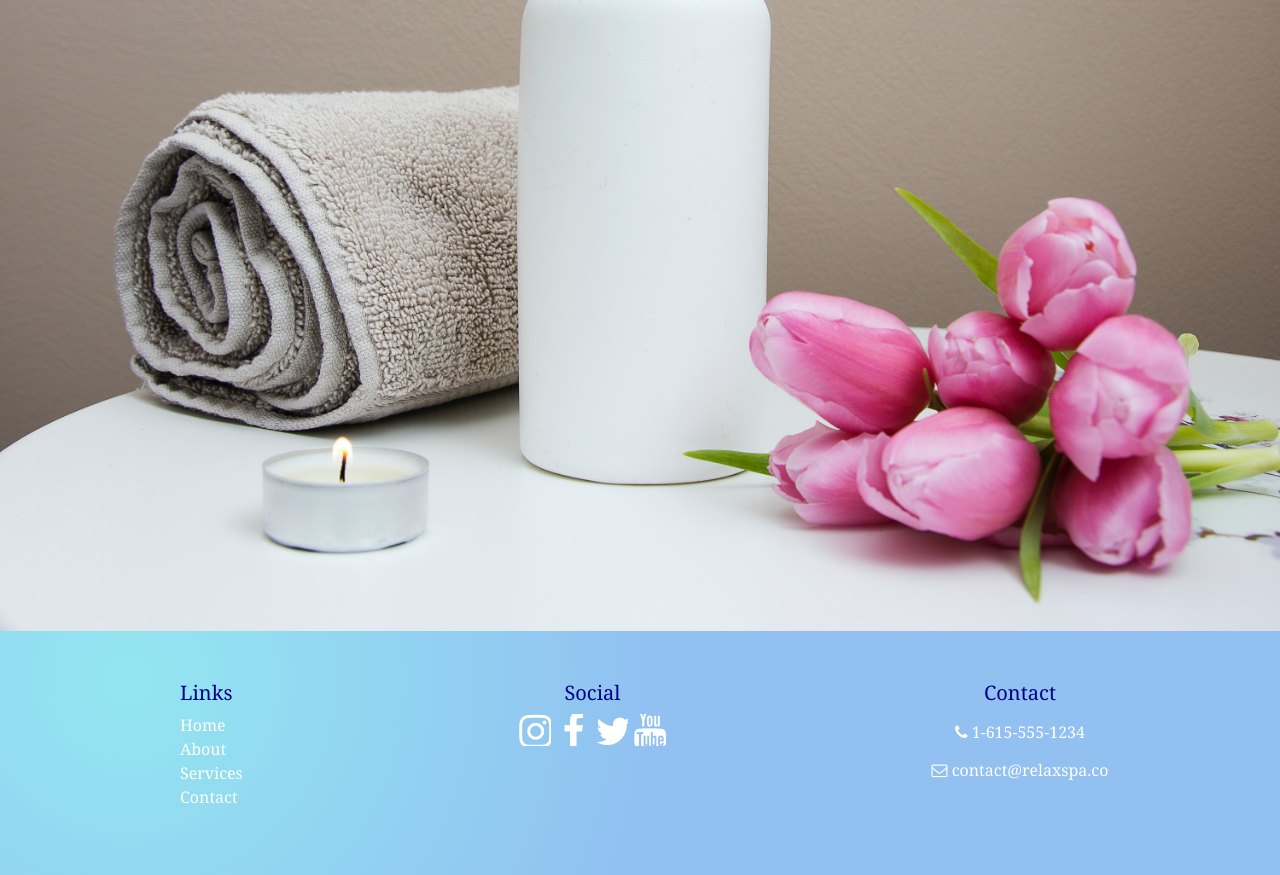
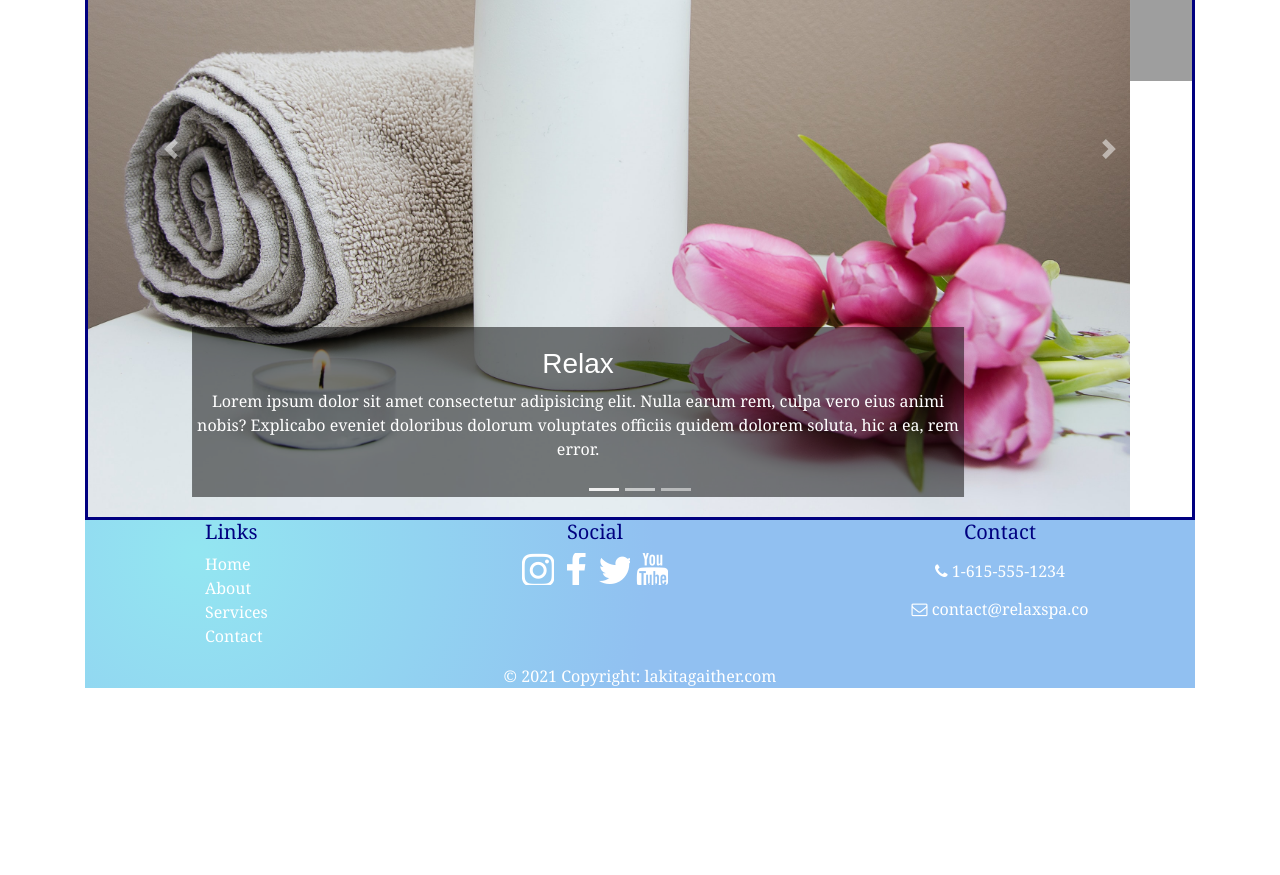
Before and after one commit to KitaGaither/RelaxationSpa, a website: page index.html in a window 1280 px wide. Shown: the part 540-1415 px from the top of the page. After the commit the page ends 1228 px from the top, so only its background shows below. Drawn offline with nearby package versions, Linux system fonts and the light colour scheme; grey boxes are pictures that could not be loaded.

Commit message:
Carousel

```diff
--- a/css/styles.css
+++ b/css/styles.css
@@ -21,9 +21,7 @@ h2  {
 .site-footer {
     background-image: radial-gradient( circle farthest-corner at 10% 20%,  rgba(147,230,241,1) 0%, rgba(145,192,241,1) 45.5% );
     color: navy;
-    padding: 50px 0;
-    margin-top: 0px;
-    margin-bottom: 0;
+
 }
 
 .navbar {
@@ -56,3 +54,15 @@ li a {
 h2 {
     padding-top: 20px;
 }
+
+.carousel-caption {
+    background-color: rgba(0, 0, 0, 0.5);
+}
+
+.carousel {
+    border: solid navy;
+}
+
+.copyRightLink {
+    color: white;
+}
--- a/index.html
+++ b/index.html
@@ -1,6 +1,6 @@
 <!DOCTYPE html>
 <html lang="en">
-
+<!-- Head -->
 <head>
   <!-- Required meta tags always come first -->
   <meta charset="utf-8" />
@@ -12,16 +12,17 @@
   <link rel="stylesheet" href="node_modules/bootstrap/dist/css/bootstrap.min.css" />
   <link rel="stylesheet" href="css/styles.css" />
 
-  <title>Relaxation Spa</title>
+  <title>Relaxation Spa Baby</title>
 </head>
-
+<!-- Body -->
 <body>
+  <!-- Header -->
   <header class="jumbotron jumbotron-fluid">
     <h1>Relaxation Spa</h1>
     <h6>SPIRIT | MIND | BODY</h6>
     <p class="text-center">Ask about our specials!</p>
   </header>
-
+<!-- Navbar -->
   <nav class="navbar navbar-expand-sm navbar-dark sticky-top">
     <button class="navbar-toggler ml-auto" type="button" data-toggle="collapse" data-target="#nucampNavbar">
       <span class="navbar-toggler-icon"></span>
@@ -33,7 +34,7 @@
       <li class="nav-item"><a class="nav-link" href="contact.html">Contact</a></li>
     </ul>
   </nav>
-
+  <!-- White part under navbar -->
   <div class="container">
     <div class="row">
       <div class="col-xs-2 col-sm-8 col-lg-12">
@@ -41,19 +42,66 @@
       </div>
     </div>
   </div>
+ <!-- Carousel -->
+ <div class="container">
+  <div class="row row-content">
+      <div class="col">
+          <div id="homeCarousel" class="carousel slide" data-ride="carousel">
+<!-- Carousel Indicators-->
+              <ol class="carousel-indicators">
+                  <li data-target="#homeCarousel" data-slide-to="0" class="active"></li>
+                  <li data-target="#homeCarousel" data-slide-to="1"></li>
+                  <li data-target="#homeCarousel" data-slide-to="2"></li>
+              </ol>
+<!-- Carousel Images and captions-->
+              <div class="carousel-inner">
+                  <div class="carousel-item active">
+                      <img class="d-block img-fluid width: 100% height: auto" src="images/camille-brodard-VxAwTeiqDao-unsplash (1).jpg" alt="Towel, candle,lotion and pink flower" />
+                      <div class="carousel-caption">
+                          <h3>Relax</h3>
+                          <p class="d-none d-sm-block">Lorem ipsum dolor sit amet consectetur adipisicing elit. Nulla earum rem, culpa vero eius animi nobis? Explicabo eveniet doloribus dolorum voluptates officiis quidem dolorem soluta, hic a ea, rem error.</p>
+                      </div>
+                  </div>
 
-<img class="img-fluid" src="/images/camille-brodard-VxAwTeiqDao-unsplash (1).jpg" alt="">
+                  <div class="carousel-item">
+                      <img class="d-block img-fluid max-width: 100% height: auto" src="images/engin-akyurt-ZbzYDboN7fg-unsplash (1).jpg" alt="Woman with hot stones on her back" />
+                      <div class="carousel-caption">
+                          <h3>Hot Stone Massages</h3>
+                          <p class="d-none d-sm-block">Lorem ipsum dolor sit, amet consectetur adipisicing elit. Eveniet dolores, illo iusto dolor alias eos, tenetur est veniam totam nesciunt suscipit et reprehenderit rem similique. Fuga magni eum suscipit ad.</p>
+                      </div>
+                  </div>
 
-<footer class="site-footer">
+                  <div class="carousel-item">
+                      <img class="d-block img-fluid max-width: 100% height: auto" src="images/rune-enstad-qeuJczNo54w-unsplash.jpg" alt="foot bath" />
+                      <div class="carousel-caption">
+                          <h3>Warm Foot Baths</h3>
+                          <p class="d-none d-sm-block">Lorem ipsum dolor sit amet consectetur, adipisicing elit. Culpa doloribus, natus sapiente iusto perferendis voluptatibus. Inventore excepturi ad, vero reiciendis perspiciatis odit commodi delectus esse aliquid at in sed! Exercitationem!</p>
+                      </div>
+                  </div>
+              </div>
+<!-- Carousel Indicators -->
+              <a class="carousel-control-prev" href="#homeCarousel" role="button" data-slide="prev">
+                  <span class="carousel-control-prev-icon"></span>
+                  <span class="sr-only">Previous</span>
+              </a>
+              <a class="carousel-control-next" href="#homeCarousel" role="button" data-slide="next">
+                  <span class="carousel-control-next-icon"></span>
+                  <span class="sr-only">Next</span>
+              </a>
+          </div>
+      </div>
+  </div>
+<!-- Footer -->
+<footer class="site-footer container-fluid">
     <div class="container">
       <div class="row">
         <div class="col-4 col-sm-2 offset-1">
           <h5>Links</h5>
           <ul class="list-unstyled">
-            <li><a href="#">Home</a></li>
+            <li><a href="index.html">Home</a></li>
             <li><a href="about.html">About</a></li>
             <li><a href="services.html">Services</a></li>
-            <li><a href="contact.html">Contact</a></li>
+            <li><a href="#">Contact</a></li>
           </ul>
         </div>
         <div class="col-6 col-sm-5 text-center">
@@ -63,7 +111,6 @@
           <a class="btn btn-social-icon btn-twitter" href="http://twitter.com/"><i class="fa fa-twitter"></i></a>
           <a class="btn btn-social-icon btn-google" href="http://youtube.com/"><i class="fa fa-youtube"></i></a>
         </div>
-
         <div class="col-sm-4 text-center">
           <h5>Contact</h5>
           <a role="button" class="btn btn-link" href="tel:+12065551234"><i class="fa fa-phone"></i>
@@ -73,8 +120,13 @@
         </div>
       </div>
     </div>
+    <!-- Copyright -->
+  <div class="footer-copyright text-center text-white">© 2021 Copyright:
+    <a class="copyRightLink" href="https://lakitagaither.com/"> lakitagaither.com</a>
+</div>
+  <!-- Copyright -->
   </footer>
-  <!-- jQuery must come first, then Popper.js, then the Bootstrap JavaScript plugins.-->
+<!-- jQuery must come first, then Popper.js, then the Bootstrap JavaScript plugins.-->
   <script src="node_modules/jquery/dist/jquery.slim.min.js"></script>
   <script src="node_modules/popper.js/dist/umd/popper.min.js"></script>
   <script src="node_modules/bootstrap/dist/js/bootstrap.min.js"></script>
```
Also changed, not shown: services.html (+0 -1 lines).
